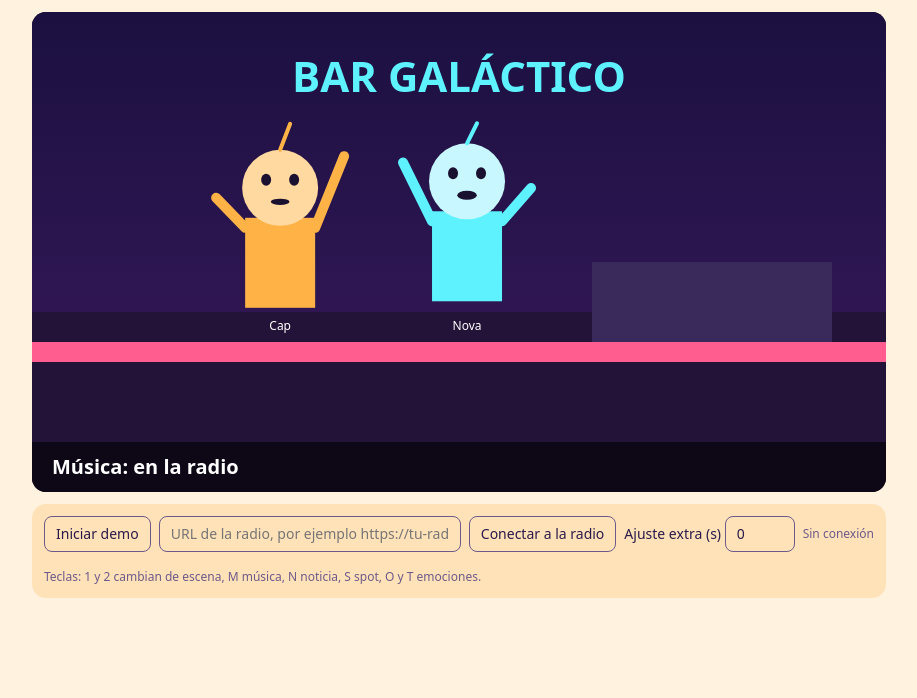
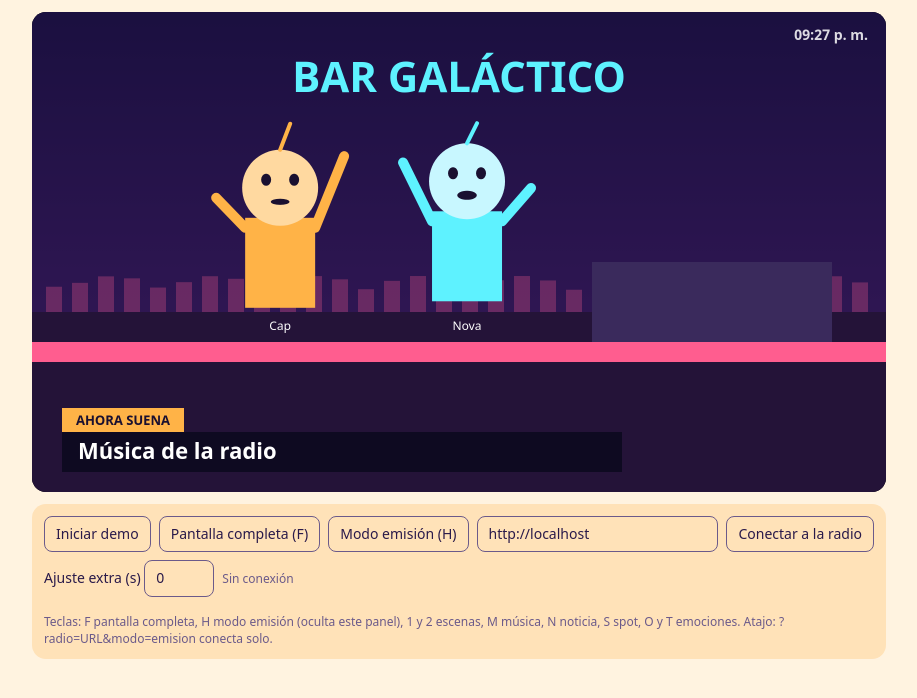
Before and after one commit to OpenAETH/aetheryon-radio, a plain HTML site: page rocket-radio.html in a window 1280 px wide. Shown: the whole page, without its empty margins (181-1098 px from the left). Drawn offline with Linux system fonts and the light colour scheme; animation ran at ten frames a second.

Commit message:
update files

```diff
--- a/rocket-radio.html
+++ b/rocket-radio.html
@@ -17,18 +17,23 @@ button{cursor:pointer}button:hover,button:focus-visible{border-color:var(--ac);o
 #dl{width:70px}
 #st,#help{color:var(--mut);font-size:12px}
 #log{width:100%;max-height:84px;overflow:auto;color:var(--mut);font:12px ui-monospace,monospace}
+body.emision{padding:0;gap:0;justify-content:center;height:100vh;overflow:hidden;background:#000}
+body.emision canvas{width:min(100vw,calc(100vh*854/480));border-radius:0}
+body.emision .p{display:none}
 </style>
 </head>
 <body>
 <canvas id="c" width="854" height="480" aria-label="Escena animada de Rocket Radio"></canvas>
-<div class="p">
+<div class="p" id="panel">
   <button id="bd">Iniciar demo</button>
+  <button id="bf">Pantalla completa (F)</button>
+  <button id="bh">Modo emisión (H)</button>
   <input id="u" placeholder="URL de la radio, por ejemplo https://tu-radio.onrender.com">
   <button id="bc">Conectar a la radio</button>
   <label>Ajuste extra (s) <input id="dl" type="number" value="0" min="-10" max="30" step="0.5"></label>
   <span id="st">Sin conexión</span>
   <div id="log"></div>
-  <div id="help">Teclas: 1 y 2 cambian de escena, M música, N noticia, S spot, O y T emociones.</div>
+  <div id="help">Teclas: F pantalla completa, H modo emisión (oculta este panel), 1 y 2 escenas, M música, N noticia, S spot, O y T emociones. Atajo: ?radio=URL&amp;modo=emision conecta solo.</div>
 </div>
 <script>
 // ===== Datos: escenas y personajes (esto es lo que luego puede venir de un JSON) =====
@@ -38,8 +43,8 @@ const SCENES={
          {t:'text',x:427,y:80,s:'BAR GALÁCTICO',c:'#5ef2ff',f:'bold 42px system-ui'}],
   chars:{cap:{x:250,y:300},nova:{x:430,y:300}}},
  cabina:{sky:['#0f2a3d','#16475f'],floor:'#0b1c28',
-  props:[{t:'rect',x:60,y:50,w:160,h:46,c:'#ff2d55'},{t:'rect',x:150,y:330,w:560,h:24,c:'#2d6a8a'},
-         {t:'text',x:140,y:83,s:'AL AIRE',c:'#fff',f:'bold 26px system-ui'}],
+  props:[{t:'rect',x:60,y:50,w:160,h:46,c:'#ff2d55',live:1},{t:'rect',x:150,y:330,w:560,h:24,c:'#2d6a8a'},
+         {t:'text',x:140,y:83,s:'AL AIRE',c:'#fff',f:'bold 26px system-ui',live:1}],
   chars:{cap:{x:300,y:300},nova:{x:520,y:300}}}
 };
 const CHARS={cap:{body:'#ffb347',head:'#ffd9a0',name:'Cap'},nova:{body:'#5ef2ff',head:'#c8f7ff',name:'Nova'}};
@@ -51,12 +56,12 @@ const STATES={
 
 // ===== Estado y API pública =====
 const RR=window.RocketRadio={analyser:null,delay:0,lag:null};
-const S={mode:'music',t0:0,seg:-1,chyron:null,chAt:0,scene:'bar',title:'Esperando señal…',who:{cap:{st:'idle',until:0},nova:{st:'idle',until:0}}};
+const S={fadeAt:0,track:'',mode:'music',t0:0,seg:-1,chyron:null,chAt:0,scene:'bar',title:'Esperando señal…',who:{cap:{st:'idle',until:0},nova:{st:'idle',until:0}}};
 const $=id=>document.getElementById(id);
 const log=t=>{const l=$('log');l.insertAdjacentHTML('afterbegin','<div>'+t+'</div>');while(l.children.length>30)l.lastChild.remove()};
 
 // ===== Director: reglas evento → escena y estados =====
-const setScene=n=>{if(SCENES[n])S.scene=n};
+const setScene=n=>{if(SCENES[n]&&n!==S.scene){S.scene=n;S.fadeAt=performance.now()}};   // fundido al cambiar de escena
 const setState=(c,st,ms)=>{const w=S.who[c];w.st=st;w.until=ms?performance.now()+ms:0};
 const allState=st=>{for(const c in S.who)setState(c,st)};
 let talkTimer=null,turn=0;
@@ -79,7 +84,7 @@ const show=(e,tag,mode)=>{
   S.t0=performance.now()-(e.elapsed||0)*1000;S.seg=-1;S.chAt=performance.now();S.mstart=e.mstart??null;
 };
 const RULES={
- music(e){stopTalk();S.mode='music';setScene('bar');allState('dance');S.chyron=null;S.title='Música: '+(e.titulo||'en la radio')},
+ music(e){stopTalk();S.mode='music';S.track=e.titulo||'';S.chAt=performance.now();setScene('bar');allState('dance');S.chyron=null;S.title='Música: '+(e.titulo||'en la radio')},
  news(e){setScene('cabina');show(e,'Noticia','news');startTalk('serio',.15)},
  spot(e){setScene('bar');show(e,'Spot','spot');startTalk('idle',.35)}
 };
@@ -113,7 +118,8 @@ function level(t){
 }
 
 // ===== Render (aquí se reemplazaría el dibujo por sprites de un atlas) =====
-const cv=$('c'),g=cv.getContext('2d'),W=854,H=480;
+const cv=$('c'),g=cv.getContext('2d'),W=854,H=480,K=2;
+cv.width=W*K;cv.height=H*K;   // resolución interna x2: nítido en pantalla completa y retina
 function puppet(id,pos,t){
   const w=S.who[id],c=CHARS[id];
   if(w.until&&t>w.until){w.st=S.mode==='music'?'dance':S.mode==='news'?'serio':'idle';w.until=0}
@@ -155,11 +161,19 @@ function fit(s,w,px,wt){
 }
 function chyron(t){
   const c=S.chyron;g.textAlign='left';const sg=c&&seg(t);
-  if(!c){g.fillStyle='rgba(0,0,0,.6)';g.fillRect(0,430,W,50);g.fillStyle='#fff';g.font='bold 20px system-ui';g.fillText(S.title+(real?'   (voz real)':''),20,462);return}
+  if(!c){   // sin noticia: tarjeta "Ahora suena"
+    const k=Math.min(1,(t-S.chAt)/450);g.save();g.translate(-Math.pow(1-k,3)*W,0);
+    g.font='bold 13px system-ui';const tg='AHORA SUENA',tw=g.measureText(tg).width+28;
+    g.fillStyle='#ffb347';g.fillRect(30,396,tw,24);g.fillStyle='#1a1030';g.fillText(tg,44,413);
+    g.fillStyle='rgba(12,10,32,.92)';g.fillRect(30,420,560,40);
+    g.fillStyle='#fff';g.fillText(fit(S.track||'Música de la radio',530,22,'bold '),46,447);
+    g.restore();return;
+  }
   const k=Math.min(1,(t-S.chAt)/450);
   g.save();g.translate((Math.pow(1-k,3)*-1)*W,0);      // entra deslizando desde la izquierda
   g.font='bold 14px system-ui';const tag=((sg&&sg.tag)||c.tag||'').toUpperCase(),tw=g.measureText(tag).width+28;
   g.fillStyle='#e11d48';g.fillRect(30,344,tw,26);g.fillStyle='#fff';g.fillText(tag,44,362);
+  if(c.segments&&S.seg>=0){g.font='bold 13px system-ui';g.textAlign='right';g.fillText((S.seg+1)+' / '+c.segments.length,824,362);g.textAlign='left'}   // nota N de M
   g.fillStyle='rgba(12,10,32,.92)';g.fillRect(30,370,794,48);
   g.fillStyle='#fff';g.fillText(fit((sg?sg.headline:c.headline)||'',760,26,'bold '),46,404);
   const dk=sg?sg.deck:c.deck;if(dk){g.fillStyle='rgba(42,26,74,.92)';g.fillRect(30,418,794,26);g.fillStyle='#ffd9a0';g.fillText(fit(dk,760,16,''),46,436)}
@@ -171,19 +185,28 @@ function chyron(t){
 }
 function frame(t){
   requestAnimationFrame(frame);
+  g.setTransform(K,0,0,K,0,0);
   lv=level(t);
   const mn=mediaNow();while(pending.length&&mn!=null&&mn>=pending[0].media_s)fire(pending.shift());   // eventos exactos por reloj de audio
   const sc=SCENES[S.scene],gr=g.createLinearGradient(0,0,0,H);
   gr.addColorStop(0,sc.sky[0]);gr.addColorStop(1,sc.sky[1]);
   g.fillStyle=gr;g.fillRect(0,0,W,H);
   g.fillStyle=sc.floor;g.fillRect(0,300,W,180);
+  g.fillStyle=S.scene==='bar'?'#ff5d8f':'#5ef2ff';g.globalAlpha=.28;          // ecualizador de fondo: sigue el volumen
+  for(let i=0;i<32;i++){const h=14+70*(real?lv:lv*.4)*(.35+.65*Math.abs(Math.sin(t/230+i*.8)));g.fillRect(14+i*26,300-h,16,h)}
   for(const p of sc.props){
+    g.globalAlpha=p.live&&Math.floor(t/700)%2?.45:1;                           // "AL AIRE" parpadea
     g.fillStyle=p.c;
     if(p.t==='rect')g.fillRect(p.x,p.y,p.w,p.h);
     else{g.font=p.f;g.textAlign='center';g.fillText(p.s,p.x,p.y)}
   }
+  g.globalAlpha=1;
   for(const id in sc.chars)puppet(id,sc.chars[id],t);
   chyron(t);
+  const fa=1-(t-S.fadeAt)/450;if(fa>0){g.fillStyle='rgba(0,0,0,'+fa+')';g.fillRect(0,0,W,H)}
+  g.textAlign='right';g.font='bold 14px system-ui';g.fillStyle='rgba(255,255,255,.85)';   // reloj y señal real
+  g.fillText(new Date().toLocaleTimeString('es-AR',{hour:'2-digit',minute:'2-digit'}),W-18,28);
+  if(real){g.fillStyle='#4ade80';g.beginPath();g.arc(W-70,23,4,0,7);g.fill()}
 }
 requestAnimationFrame(frame);
 
@@ -215,6 +238,7 @@ $('bc').onclick=()=>{
   clearInterval(poll);seenTl.clear();pending.length=0;last='';
   const base=$('u').value.trim().replace(/^wss:/,'https:').replace(/^ws:/,'http:').replace(/\/(listen)?\/?$/,'');
   if(!base){$('st').textContent='Sin conexión';return}
+  try{localStorage.setItem('rr_url',base)}catch(_){}
   const tick=async()=>{
     try{
       const j=await(await fetch(base+'/status')).json(),np=j.now_playing;
@@ -227,6 +251,9 @@ $('bc').onclick=()=>{
   tick();poll=setInterval(tick,600);
 };
 
+const toggleFull=()=>document.fullscreenElement?document.exitFullscreen():document.documentElement.requestFullscreen();
+const toggleEmision=()=>document.body.classList.toggle('emision');
+$('bf').onclick=toggleFull;$('bh').onclick=toggleEmision;
 // ===== Fuente 3: teclado manual =====
 addEventListener('keydown',e=>{
   if(e.target.tagName==='INPUT')return;
@@ -234,9 +261,18 @@ addEventListener('keydown',e=>{
   const m={'1':()=>setScene('bar'),'2':()=>setScene('cabina'),
     m:()=>RR.emit({tipo:'music'},1),n:()=>RR.emit({tipo:'news',titulo:'Noticia manual'},1),
     s:()=>RR.emit({tipo:'spot',titulo:'Spot manual'},1),
-    o:()=>setState('cap','oh',1200),t:()=>setState('nova','tos',1200)};
+    o:()=>setState('cap','oh',1200),t:()=>setState('nova','tos',1200),f:toggleFull,h:toggleEmision};
   (m[k]||(()=>{}))();
 });
+// ===== Arranque: ?radio=URL&modo=emision (sin panel, conecta solo). Sirviendo la pagina desde la radio usa su propio origen =====
+{
+  const q=new URLSearchParams(location.search);let saved='';
+  try{saved=localStorage.getItem('rr_url')||''}catch(_){}
+  const url=q.get('radio')||saved||(location.protocol.startsWith('http')?location.origin:'');
+  $('u').value=url;
+  if(q.get('modo')==='emision')document.body.classList.add('emision');
+  if(url&&(q.get('modo')==='emision'||q.has('auto')))$('bc').click();
+}
 </script>
 </body>
 </html>
```
